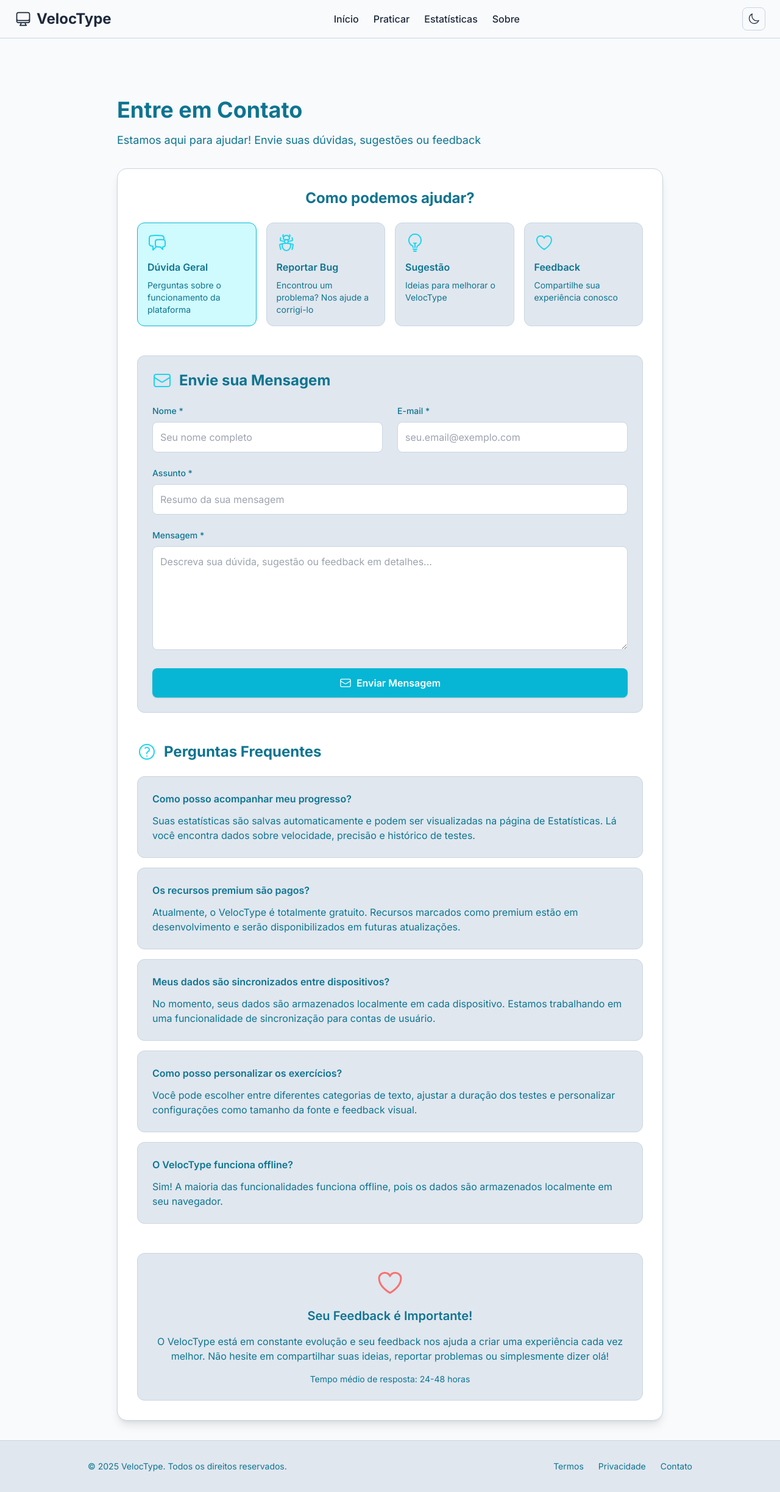
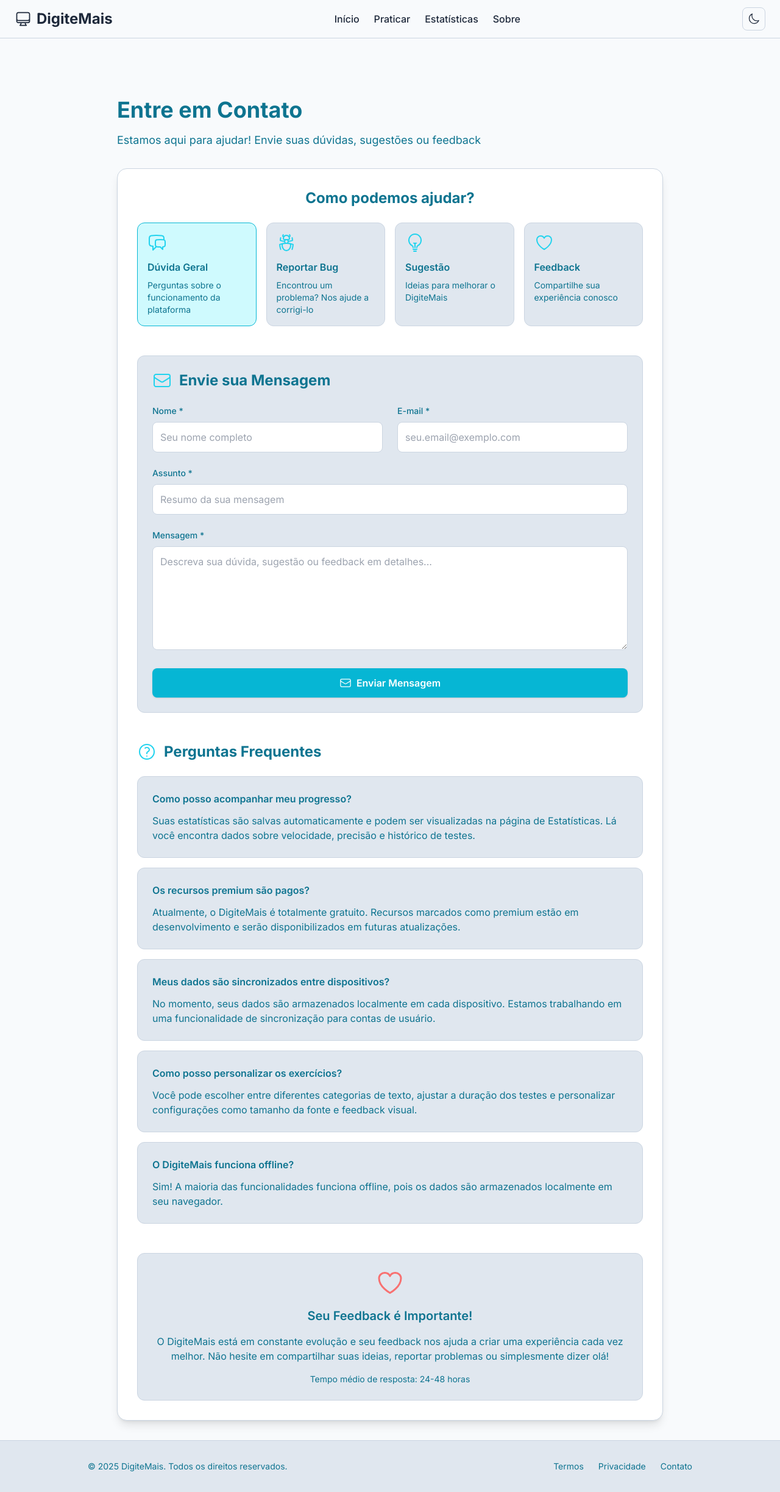
Before and after one commit to Halbert-Nascimento/veloctype-simplified_mode, a Next.js app: page /contato in a window 1280 px wide. Shown: the whole page at 61% size. Built offline with nearby package versions, Linux system fonts and the light colour scheme.

Commit message:
refatoração: atualiza referências de "VelocType" para "DigiteMais" em diversos componentes e páginas

```diff
--- a/src/app/components/Footer.tsx
+++ b/src/app/components/Footer.tsx
@@ -6,7 +6,7 @@ export default function Footer() {
   return (
     <footer className="w-full bg-[#e0e7ef] text-cyan-700 text-sm py-8 mt-auto border-t border-[#cbd5e1] dark:bg-[#162032] dark:text-cyan-100 dark:border-[#1e293b]">
       <div className="max-w-5xl mx-auto flex flex-col md:flex-row justify-between items-center px-4 gap-4">
-        <span>© 2025 VelocType. Todos os direitos reservados.</span>
+        <span>© 2025 DigiteMais. Todos os direitos reservados.</span>
         <div className="flex gap-6 mt-2 md:mt-0">
           <Link href="/termos" className="hover:underline transition-colors hover:text-cyan-500">
             Termos
--- a/src/app/components/Navigation.tsx
+++ b/src/app/components/Navigation.tsx
@@ -29,7 +29,7 @@ export default function Navigation() {
         <div className="flex items-center gap-2">
           <Link href="/" className="flex items-center gap-2 text-2xl font-bold text-[#1e293b] dark:text-white hover:text-cyan-700 dark:hover:text-cyan-300 transition-colors">
             <ComputerDesktopIcon className="w-7 h-7" />
-            VelocType
+            DigiteMais
           </Link>
         </div>
         {/* Menu central */}
--- a/src/app/contato/page.tsx
+++ b/src/app/contato/page.tsx
@@ -40,7 +40,7 @@ export default function Contato() {
       id: 'sugestao',
       icon: LightBulbIcon,
       title: 'Sugestão',
-      description: 'Ideias para melhorar o VelocType'
+      description: 'Ideias para melhorar o DigiteMais'
     },
     {
       id: 'feedback',
@@ -57,7 +57,7 @@ export default function Contato() {
     },
     {
       question: "Os recursos premium são pagos?",
-      answer: "Atualmente, o VelocType é totalmente gratuito. Recursos marcados como premium estão em desenvolvimento e serão disponibilizados em futuras atualizações."
+      answer: "Atualmente, o DigiteMais é totalmente gratuito. Recursos marcados como premium estão em desenvolvimento e serão disponibilizados em futuras atualizações."
     },
     {
       question: "Meus dados são sincronizados entre dispositivos?",
@@ -68,7 +68,7 @@ export default function Contato() {
       answer: "Você pode escolher entre diferentes categorias de texto, ajustar a duração dos testes e personalizar configurações como tamanho da fonte e feedback visual."
     },
     {
-      question: "O VelocType funciona offline?",
+      question: "O DigiteMais funciona offline?",
       answer: "Sim! A maioria das funcionalidades funciona offline, pois os dados são armazenados localmente em seu navegador."
     }
   ]
@@ -289,7 +289,7 @@ export default function Contato() {
             Seu Feedback é Importante!
           </h3>
           <p className="text-cyan-700 dark:text-cyan-100 mb-4">
-            O VelocType está em constante evolução e seu feedback nos ajuda a criar uma experiência
+            O DigiteMais está em constante evolução e seu feedback nos ajuda a criar uma experiência
             cada vez melhor. Não hesite em compartilhar suas ideias, reportar problemas ou simplesmente
             dizer olá!
           </p>
--- a/src/app/layout.tsx
+++ b/src/app/layout.tsx
@@ -8,7 +8,7 @@ import ThemeProvider from './components/ThemeProvider'
 const inter = Inter({ subsets: ['latin'] })
 
 export const metadata: Metadata = {
-  title: 'VelocType - Aprenda a digitar mais rápido',
+  title: 'DigiteMais - Aprenda a digitar mais rápido',
   description: 'Melhore sua velocidade e precisão na digitação com exercícios práticos e feedback em tempo real.',
 }
 
--- a/src/app/page.tsx
+++ b/src/app/page.tsx
@@ -45,11 +45,11 @@ export default function Home() {
 
       {/* Sobre Section */}
       <section id="sobre" className="w-full max-w-5xl mx-auto bg-[#e0e7ef] rounded-2xl p-8 mt-8 mb-8 border border-[#cbd5e1] shadow-lg dark:bg-[#162032] dark:border-[#1e293b]">
-        <h2 className="text-3xl font-bold text-center mb-2">Sobre o VelocType</h2>
+        <h2 className="text-3xl font-bold text-center mb-2">Sobre o DigiteMais</h2>
         <p className="text-cyan-700 dark:text-cyan-100 text-center mb-8">Uma plataforma moderna e eficiente para melhorar sua velocidade e precisão de digitação</p>
         <div className="flex flex-col md:flex-row gap-8 items-center justify-between">
           <div className="flex-1">
-            <h3 className="text-xl font-semibold mb-4">Por que escolher o VelocType?</h3>
+            <h3 className="text-xl font-semibold mb-4">Por que escolher o DigiteMais?</h3>
             <ul className="space-y-2 text-cyan-700 dark:text-cyan-100">
               <li><span className="text-cyan-400 font-bold mr-2">✔</span>Interface intuitiva e moderna</li>
               <li><span className="text-cyan-400 font-bold mr-2">✔</span>Algoritmos avançados de análise de desempenho</li>
@@ -61,7 +61,7 @@ export default function Home() {
           <div className="flex-1 flex justify-center">
             <div className="bg-white border-2 border-cyan-500 rounded-xl p-6 shadow-lg w-80 relative dark:bg-[#0d1724] dark:border-cyan-500">
               <div className="flex items-center justify-between mb-2">
-                <span className="font-bold text-lg text-[#1e293b] dark:text-white">VelocType</span>
+                <span className="font-bold text-lg text-[#1e293b] dark:text-white">DigiteMais</span>
                 <span className="bg-cyan-700 text-xs px-2 py-1 rounded text-white font-semibold">Versão 1.0</span>
               </div>
               <div className="mb-2">
@@ -89,7 +89,7 @@ export default function Home() {
       {/* Footer */}
       <footer className="w-full bg-[#e0e7ef] text-cyan-700 text-sm py-8 mt-auto border-t border-[#cbd5e1] dark:bg-[#162032] dark:text-cyan-100 dark:border-[#1e293b]">
         <div className="max-w-5xl mx-auto flex flex-col md:flex-row justify-between items-center px-4 gap-4">
-          <span>© 2025 VelocType. Todos os direitos reservados.</span>
+          <span>© 2025 DigiteMais. Todos os direitos reservados.</span>
           <div className="flex gap-6 mt-2 md:mt-0">
             <Link href="/termos" className="hover:underline">Termos</Link>
             <Link href="/privacidade" className="hover:underline">Privacidade</Link>
--- a/src/app/privacidade/page.tsx
+++ b/src/app/privacidade/page.tsx
@@ -17,7 +17,7 @@ export default function Privacidade() {
       icon: EyeSlashIcon,
       title: "1. Informações que Coletamos",
       content: [
-        "O VelocType prioriza sua privacidade e coleta apenas as informações mínimas necessárias para fornecer nossos serviços.",
+        "O DigiteMais prioriza sua privacidade e coleta apenas as informações mínimas necessárias para fornecer nossos serviços.",
         "Dados de Uso: Coletamos informações sobre como você usa nossa plataforma, incluindo tempo de sessão, exercícios realizados e preferências de configuração.",
         "Dados de Performance: Velocidade de digitação, precisão, estatísticas de progresso e histórico de testes são armazenados localmente em seu dispositivo.",
         "Dados Técnicos: Informações básicas sobre seu navegador, sistema operacional e resolução de tela para otimizar a experiência do usuário.",
@@ -93,7 +93,7 @@ export default function Privacidade() {
   return (
     <PageContainer
       title="Política de Privacidade"
-      subtitle="Como protegemos e utilizamos suas informações no VelocType"
+      subtitle="Como protegemos e utilizamos suas informações no DigiteMais"
     >
       <div className="space-y-8">
         {/* Última atualização */}
@@ -119,7 +119,7 @@ export default function Privacidade() {
           transition={{ duration: 0.5, delay: 0.4 }}
         >
           <p className="text-lg text-cyan-700 dark:text-cyan-100 leading-relaxed">
-            No VelocType, levamos sua privacidade a sério. Esta Política de Privacidade explica como coletamos,
+            No DigiteMais, levamos sua privacidade a sério. Esta Política de Privacidade explica como coletamos,
             usamos, protegemos e compartilhamos suas informações quando você utiliza nossa plataforma de
             treinamento de digitação. Nosso compromisso é com a transparência e o controle sobre seus dados.
           </p>
--- a/src/app/sobre/page.tsx
+++ b/src/app/sobre/page.tsx
@@ -47,7 +47,7 @@ export default function Sobre() {
 
   return (
     <PageContainer
-      title="Sobre o VelocType"
+      title="Sobre o DigiteMais"
       subtitle="Conheça nossa plataforma de treino de digitação moderna e eficiente"
     >
       <div className="space-y-12">
@@ -62,7 +62,7 @@ export default function Sobre() {
             <h2 className="text-2xl font-bold text-cyan-700 dark:text-cyan-300">Nossa Missão</h2>
           </div>
           <p className="text-lg text-cyan-700 dark:text-cyan-100 leading-relaxed">
-            O VelocType foi criado com o objetivo de tornar o aprendizado de digitação mais eficiente,
+            O DigiteMais foi criado com o objetivo de tornar o aprendizado de digitação mais eficiente,
             divertido e acessível. Acreditamos que uma boa velocidade de digitação é uma habilidade
             fundamental no mundo digital atual, seja para estudantes, profissionais ou entusiastas da tecnologia.
           </p>
```
